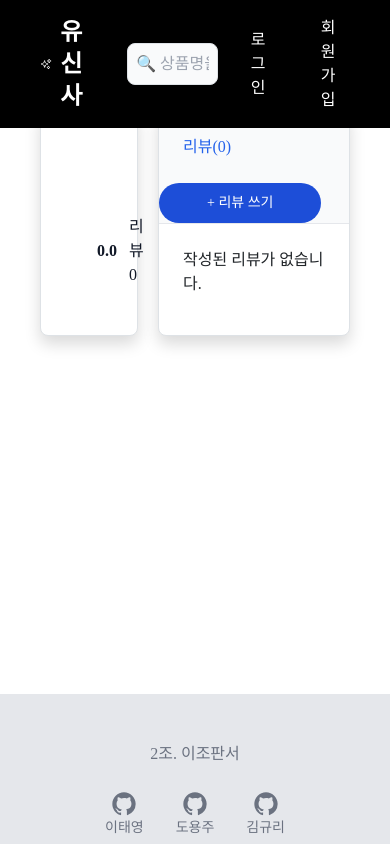
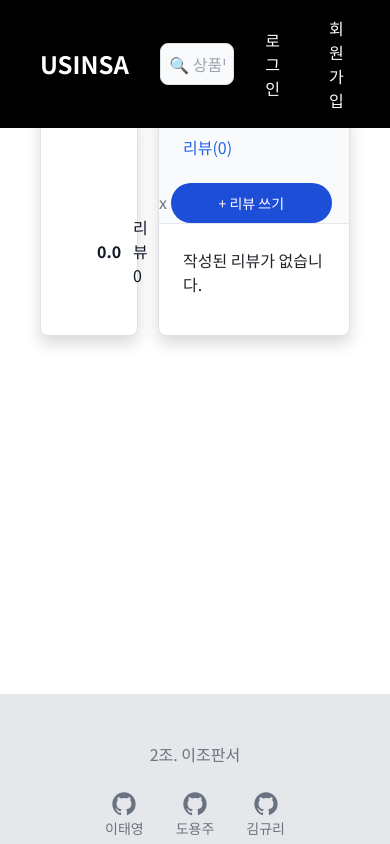
Before and after one commit to YongJuDo/greatchoice, a Django app: page /reviews/product_detail/1 in a window 390 px wide. Run offline with Django 3.2, Linux system fonts and the light colour scheme; data that the repository does not hold is empty; some libraries are stand-ins or nearby versions; some web fonts are replaced.

Commit message:
fix errors and update

```diff
--- a/accounts/templates/accounts/login.html
+++ b/accounts/templates/accounts/login.html
@@ -16,7 +16,7 @@
         <label for="floating_password" class="absolute text-gray-500 duration-300 transform -translate-y-9 scale-75 top-3 -z-10 origin-[0] peer-focus:left-0 peer-focus:text-blue-600 peer-placeholder-shown:scale-100 peer-placeholder-shown:translate-y-0 peer-focus:scale-75 peer-focus:-translate-y-9">비밀번호</label>
       </div>
       <div class="mb-5 w-1/4">
-        <button type="submit" class="w-full text-white bg-blue-600 hover:bg-blue-700 focus:ring-4 focus:outline-none focus:ring-blue-300 font-medium rounded-lg px-5 py-2.5 text-center">로그인</button>
+        <button type="submit" class="w-full text-white bg-gray-800 hover:bg-gray-900 focus:ring-4 focus:outline-none focus:ring-gray-300 font-medium rounded-lg px-5 py-2.5 text-center">로그인</button>
       </div>
     </form>
     <div class="flex flex-col items-center">
--- a/greatchoice/settings.py
+++ b/greatchoice/settings.py
@@ -158,3 +158,5 @@ MEDIA_URL = '/media/'
 DEFAULT_AUTO_FIELD = 'django.db.models.BigAutoField'
 
 AUTH_USER_MODEL = 'accounts.CustomUser'
+
+LOGIN_URL = 'accounts:basic_login'
--- a/reviews/templates/base.html
+++ b/reviews/templates/base.html
@@ -5,63 +5,13 @@
     <meta charset="UTF-8">
     <meta http-equiv="X-UA-Compatible" content="IE=edge">
     <meta name="viewport" content="width=device-width, initial-scale=1.0">
-    <title>그거어때</title>
+    <title>USINSA</title>
     <link rel="stylesheet" href="https://cdnjs.cloudflare.com/ajax/libs/font-awesome/6.4.0/css/all.min.css" integrity="sha512-iecdLmaskl7CVkqkXNQ/ZH/XLlvWZOJyj7Yy7tcenmpD1ypASozpmT/E0iPtmFIB46ZmdtAc9eNBvH0H/ZpiBw==" crossorigin="anonymous" referrerpolicy="no-referrer" />
     <link href="https://cdnjs.cloudflare.com/ajax/libs/flowbite/1.6.5/flowbite.min.css" rel="stylesheet" />
     <link href="https://cdn.jsdelivr.net/npm/bootstrap@5.2.3/dist/css/bootstrap.min.css" rel="stylesheet" integrity="sha384-rbsA2VBKQhggwzxH7pPCaAqO46MgnOM80zW1RWuH61DGLwZJEdK2Kadq2F9CUG65" crossorigin="anonymous">
 
     <link rel="stylesheet" href="{% static 'style.css' %}">
     <script src="https://cdn.tailwindcss.com"></script>
-    <script>
-      tailwind.config = {
-        darkMode: 'class',
-        theme: {
-        extend: {
-          colors: {
-            primary: {"50":"#f0f9ff","100":"#e0f2fe","200":"#bae6fd","300":"#7dd3fc","400":"#38bdf8","500":"#0ea5e9","600":"#0284c7","700":"#0369a1","800":"#075985","900":"#0c4a6e"},
-            'kakaoYellow': '#FEE500'
-          }
-        },
-        fontFamily: {
-          'body': [
-            'Inter',
-            'ui-sans-serif',
-            'system-ui',
-            '-apple-system',
-            'system-ui',
-            'Segoe UI',
-            'Roboto',
-            'Helvetica Neue',
-            'Arial',
-            'Noto Sans',
-            'sans-serif',
-            'Apple Color Emoji',
-            'Segoe UI Emoji',
-            'Segoe UI Symbol',
-            'Noto Color Emoji'
-          ],
-          'sans': [
-            'Inter',
-            'ui-sans-serif',
-            'system-ui',
-            '-apple-system',
-            'system-ui',
-            'Segoe UI',
-            'Roboto',
-            'Helvetica Neue',
-            'Arial',
-            'Noto Sans',
-            'sans-serif',
-            'Apple Color Emoji',
-            'Segoe UI Emoji',
-            'Segoe UI Symbol',
-            'Noto Color Emoji'
-          ]
-        }
-      }
-    }
-
-  </script>
 
 </head>
 <body class="relative">
--- a/reviews/templates/header.html
+++ b/reviews/templates/header.html
@@ -7,17 +7,14 @@
   <meta charset="UTF-8">
   <meta http-equiv="X-UA-Compatible" content="IE=edge">
   <meta name="viewport" content="width=device-width, initial-scale=1.0">
-  <title>유신사</title>
+  <title>USINSA</title>
 </head>
 <body>
   <nav class="bg-black">
     <div class="flex items-center p-3">
       <div class="mx-4">
         <a href="{% url 'reviews:index' %}" class="flex items-center">
-          <svg xmlns="http://www.w3.org/2000/svg" fill="none" viewBox="0 0 24 24" stroke-width="1.5" stroke="currentColor" class="w-6 h-6 mr-2 text-white">
-            <path stroke-linecap="round" stroke-linejoin="round" d="M9.813 15.904L9 18.75l-.813-2.846a4.5 4.5 0 00-3.09-3.09L2.25 12l2.846-.813a4.5 4.5 0 003.09-3.09L9 5.25l.813 2.846a4.5 4.5 0 003.09 3.09L15.75 12l-2.846.813a4.5 4.5 0 00-3.09 3.09zM18.259 8.715L18 9.75l-.259-1.035a3.375 3.375 0 00-2.455-2.456L14.25 6l1.036-.259a3.375 3.375 0 002.455-2.456L18 2.25l.259 1.035a3.375 3.375 0 002.456 2.456L21.75 6l-1.035.259a3.375 3.375 0 00-2.456 2.456zM16.894 20.567L16.5 21.75l-.394-1.183a2.25 2.25 0 00-1.423-1.423L13.5 18.75l1.183-.394a2.25 2.25 0 001.423-1.423l.394-1.183.394 1.183a2.25 2.25 0 001.423 1.423l1.183.394-1.183.394a2.25 2.25 0 00-1.423 1.423z" />
-          </svg>
-          <span class="self-center text-2xl font-bold text-white">유신사</span>
+          <span class="self-center text-2xl font-bold text-white">USINSA</span>
         </a>
       </div>
       <div class="grow text-center">
--- a/reviews/templates/reviews/detail.html
+++ b/reviews/templates/reviews/detail.html
@@ -1,16 +1,17 @@
 {% extends 'base.html' %}
+{% load static %}
 {% block body %}
 <div class="flex flex-row p-10">
   <!-- 제품정보 -->
-  <div class="flex flex-col w-1/6 h-1/2 bg-white border border-gray-200 rounded-lg shadow mr-5 p-5">
+  <div class="flex flex-col w-1/5 h-1/2 bg-white border border-gray-200 rounded-lg shadow mr-5 p-5">
     {% if product_exists %}
-      <img class="w-5/6 self-center rounded-lg mb-2" src="{{ product.photo }}" alt="product image" />
+      <img class="w-4/5 self-center rounded-lg mb-2" src="{{ product.photo }}" alt="product image" />
       <h5 class="text-base text-gray-500 truncate">{{ product.brand }}</h5>
       <a href="https://www.musinsa.com/app/goods/{{ product.data_id}}" target="_blank">
         <h5 class="text-xl font-semibold tracking-tight text-gray-900">{{ product.title }}</h5>
       </a>
     {% else %}
-      <img class="w-5/6 self-center rounded-lg mb-2" src="{{ review.photo }}" alt="product image" />
+      <img class="w-4/5 self-center rounded-lg mb-2" src="{{ review.photo }}" alt="product image" />
       <h5 class="text-base text-gray-500 truncate">{{ review.brand }}</h5>
       <a href="https://www.musinsa.com/app/goods/{{ review.review_product_id }}" target="_blank">
         <h5 class="text-xl font-semibold tracking-tight text-gray-900">{{ review.title }}</h5>
@@ -31,7 +32,7 @@
   <!-- 리뷰 목록 -->
   <div class="w-full bg-white border border-gray-200 rounded-lg shadow">
     <!-- 상단탭 -->
-    <ul class="flex flex-wrap items-center text-base font-medium text-center text-gray-500 border-b border-gray-200 rounded-t-lg bg-gray-50" id="defaultTab" data-tabs-toggle="#defaultTabContent" role="tablist">
+    <ul class="flex justify-between flex-wrap items-center text-base font-medium text-center text-gray-500 border-b border-gray-200 rounded-t-lg bg-gray-50" id="defaultTab" data-tabs-toggle="#defaultTabContent" role="tablist">
       <li class="mr-2">
         <button id="review-tab" data-tabs-target="#review" type="button" role="tab" aria-controls="review" aria-selected="true" class="inline-block p-4 text-blue-600 rounded-tl-lg hover:bg-gray-100">리뷰({{ review_count }})</button>
       </li>
@@ -41,7 +42,7 @@
               <button button type="button" class="text-white bg-blue-700 hover:bg-blue-800 focus:outline-none focus:ring-4 focus:ring-blue-300 font-medium rounded-full text-sm px-5 py-2.5 text-center mr-2">+ 리뷰 쓰기</button>
             </a>
           {% else %}
-            <a href="{% url 'reviews:create' review.review_product_id %}">
+x            <a href="{% url 'reviews:create' review.review_product_id %}">
               <button button type="button" class="text-white bg-blue-700 hover:bg-blue-800 focus:outline-none focus:ring-4 focus:ring-blue-300 font-medium rounded-full text-sm px-5 py-2.5 text-center mr-2">+ 리뷰 쓰기</button>
             </a>
           {% endif %}
@@ -52,11 +53,11 @@
       <div class="hidden p-4 bg-white rounded-lg" id="review" role="tabpanel" aria-labelledby="review-tab">
         {% if reviews %}
           {% for review in reviews %}
-          {% with person=review.user %}
+
             <article>
               <div class="flex justify-between">
                 <div class="flex items-center space-x-4">
-                  <img class="w-10 h-10 rounded-full" src="{{ person.profile_image.url }}" alt=''>
+                  <img class="w-10 h-10 rounded-full" src="{{ user.profile_image.url }}" alt=''>
                   <div class="space-y-1 font-base">
                     <p><a href="{% url 'accounts:profile' review.user.username %}">{{ review.user }}</a><span class="block text-sm text-gray-500">{{ review.created_at|date:"Y-m-d"}}</span></p>
                   </div>
@@ -74,8 +75,10 @@
                   </div>
                   {% if review.review_photo %}
                     <img src="{{ review.review_photo.url }}" alt="리뷰 이미지" class="w-32 h-32 rounded-lg">
-                    {% endif %}
-                    {% endwith %}
+                  {% else %}
+                    <img class="mypage_img w-32 h-32 rounded-lg" src="{% static 'img/noimg.jpg' %}" alt="이미지 없음">
+                  {% endif %}
+
                 </div>
               </a>
               <aside>
--- a/reviews/urls.py
+++ b/reviews/urls.py
@@ -11,9 +11,7 @@ urlpatterns = [
     path('category/<str:category_type>', views.category, name='category'),
     path('search/', views.search, name='search'),
     path('product_detail/<int:data_id>', views.product_detail, name='product_detail'),
-    path('detail/<int:data_id>/delete/', views.product_delete, name='product_delete'),
     path('create/<int:data_id>/', views.create, name='create'),
-    # path('update/<int:data_id>/', views.product_update, name='product_update'),
     path('review_delete/<int:review_pk>/', views.review_delete, name='review_delete'),
     path('review_update/<int:review_pk>/', views.review_update, name='review_update'),
     path('review_detail/<int:review_pk>/', views.review_detail, name='review_detail'),
--- a/reviews/views.py
+++ b/reviews/views.py
@@ -2,7 +2,7 @@ from django.shortcuts import render, redirect
 from django.contrib.auth.decorators import login_required
 from django.core.paginator import Paginator
 from .models import Product, Review, Comment
-from .forms import ProductForm, ReviewForm, CommentForm
+from .forms import ReviewForm, CommentForm
 import requests
 from bs4 import BeautifulSoup
 from django.db.models import Avg
@@ -149,35 +149,37 @@ def product_detail(request, data_id):
 
 @login_required
 def create(request, data_id):
-    if Product.objects.filter(data_id=data_id).exists():
-        product = Product.objects.get(data_id=data_id)
-        product_exists = True
-        selected_review = None
+    if request.user.is_authenticated:
+        if Product.objects.filter(data_id=data_id).exists():
+            product = Product.objects.get(data_id=data_id)
+            product_exists = True
+            selected_review = None
+        else:
+            selected_review = Review.objects.filter(review_product_id=data_id).first()
+            product_exists = False
+            product = None
+
+        if request.method == 'POST':
+            review_form = ReviewForm(request.POST, request.FILES)
+            if review_form.is_valid():
+                review = review_form.save(commit=False)
+                if Product.objects.filter(data_id=data_id).exists():
+                    review.title = product.title
+                    review.brand = product.brand
+                    review.photo = product.photo
+                    review.review_product_id = product.data_id
+                else:
+                    review.title = selected_review.title
+                    review.brand = selected_review.brand
+                    review.photo = selected_review.photo
+                    review.review_product_id = selected_review.review_product_id
+                review.user = request.user
+                review.save()
+                return redirect('reviews:product_detail', data_id)
+        else:
+            review_form = ReviewForm()
     else:
-        selected_review = Review.objects.filter(review_product_id=data_id).first()
-        product_exists = False
-        product = None
-
-    if request.method == 'POST':
-        review_form = ReviewForm(request.POST, request.FILES)
-        if review_form.is_valid():
-            review = review_form.save(commit=False)
-            if Product.objects.filter(data_id=data_id).exists():
-                review.title = product.title
-                review.brand = product.brand
-                review.photo = product.photo
-                review.review_product_id = product.data_id
-            else:
-                review.title = selected_review.title
-                review.brand = selected_review.brand
-                review.photo = selected_review.photo
-                review.review_product_id = selected_review.review_product_id
-            review.user = request.user
-            review.save()
-            return redirect('reviews:product_detail', data_id)
-    else:
-        review_form = ReviewForm()
-
+        return redirect('accounts:basic_login')
     context = {
         'review_form': review_form,
         'product': product,
@@ -188,14 +190,6 @@ def create(request, data_id):
 
 
 @login_required
-def product_delete(request, data_id):
-    product = Product.objects.get(pk=data_id)
-    if request.user == Product.user:
-        product.delete()
-    return redirect('reviews:index')
-
-
-@login_required
 def review_delete(request, review_pk):
     review = Review.objects.get(pk=review_pk)
     if request.user == review.user :
@@ -203,26 +197,7 @@ def review_delete(request, review_pk):
     return redirect('reviews:index')
 
 
-# @login_required
-# def product_update(request, data_id):
-#     product = Product.objects.get(pk=data_id)
-#     if request.user == product.user:
-#         if request.method == 'POST':
-#             form = ProductForm(request.POST, instance=product)
-#             if form.is_valid():
-#                 form.save()
-#                 return redirect('reviews:detail', product.pk)
-#         else:
-#             form = ProductForm(instance=product)
-#     else:
-#         return redirect('reviews:index')
-#     context = {
-#         'product': product,
-#         'form': form,
-#     }
-#     return render(request, 'reviews/update.html', context)
-
-
+@login_required
 def review_update(request, review_pk):
     review = Review.objects.get(pk=review_pk)
     if request.user == review.user:
--- a/static/style.css
+++ b/static/style.css
@@ -1,9 +1,9 @@
 /* base.html */
-@font-face {
-  font-family: 'Dovemayo_gothic';
-  src: url('https://cdn.jsdelivr.net/gh/projectnoonnu/noonfonts_2302@1.1/Dovemayo_gothic.woff2') format('woff2');
-  font-weight: normal;
-  font-style: normal;
+@import url(http://fonts.googleapis.com/earlyaccess/notosanskr.css);
+
+body, th, td, div, dl, dt, dd, ul, ol, li, h1, h2, h3, h4, h5, h6,
+	pre, form, fieldset, textarea, blockquote, span, * {
+	font-family: 'Noto Sans KR', sans-serif;
 }
 
 html, body {
```
Also changed, not shown: accounts/templates/accounts/profile.html (+26 -16 lines), accounts/views.py (+45 -39 lines), accounts/migrations/0001_initial.py, reviews/migrations/0001_initial.py.
